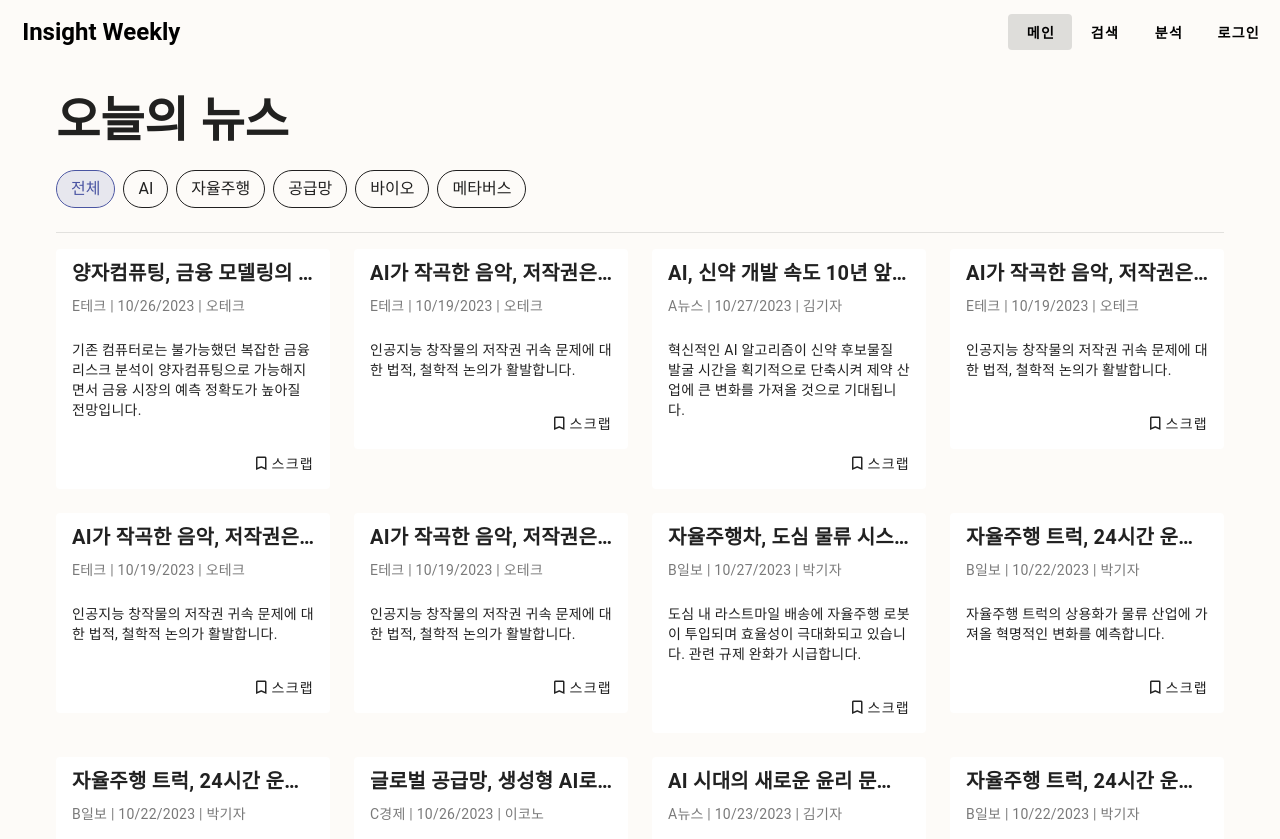
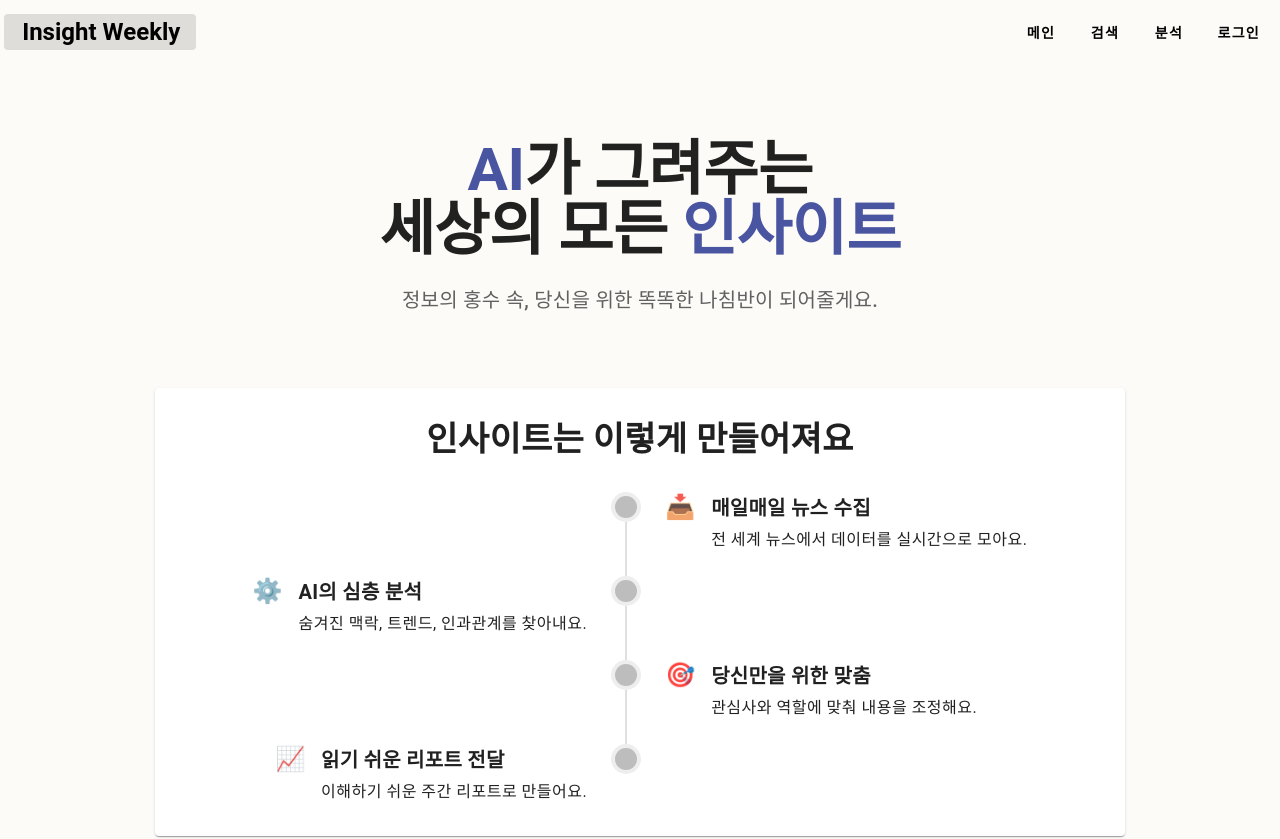
Before and after one commit to InsightWeekly/insightweekly-front, a Vue app: page / in a window 1280 px wide. Shown: the top 839 px of the page. Built offline with nearby package versions, Linux system fonts and the light colour scheme; a small style sheet from the web is missing; a web font is replaced by a local one.

Commit message:
fix: 페이지 라우팅 수정

```diff
--- a/src/components/Header.vue
+++ b/src/components/Header.vue
@@ -1,10 +1,10 @@
 <template>
   <v-app-bar :elevation="0" color="background">
-    <v-btn to="/introduction" variant="text" class="text-h5 font-weight-bold" style="text-transform: none;">
+    <v-btn to="/" variant="text" class="text-h5 font-weight-bold" style="text-transform: none;">
       Insight Weekly
     </v-btn>
     <v-spacer></v-spacer>
-    <v-btn to="/" variant="text" class="font-weight-bold">메인</v-btn>
+    <v-btn to="/main" variant="text" class="font-weight-bold">메인</v-btn>
     <v-btn to="/search" variant="text" class="font-weight-bold">검색</v-btn>
     <v-btn to="/analysis" variant="text" class="font-weight-bold">분석</v-btn>
     <v-btn v-if="!authStore.isLoggedIn" to="/login" variant="text" class="font-weight-bold">로그인</v-btn>
--- a/src/pages/index.vue
+++ b/src/pages/index.vue
@@ -1,7 +1,7 @@
 <template>
-  <Main />
+  <Introduction />
 </template>
 
 <script setup>
-import Main from './Main.vue'
+import Introduction from './Introduction.vue'
 </script>
```
